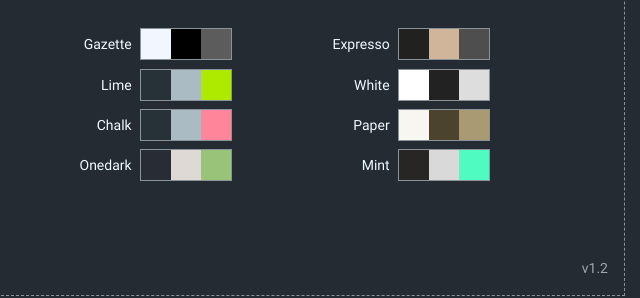
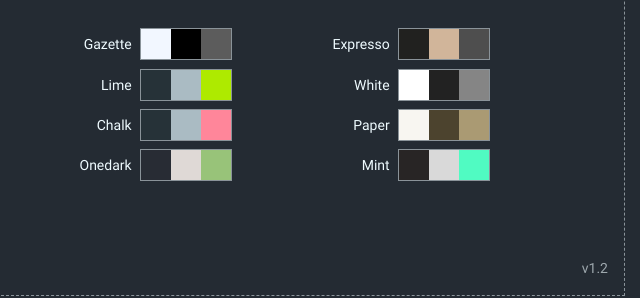
Before and after one commit to juanjonavarro/linkbridge, a website built with Vite: page src/newtab/newtab.html in a window 1280 px wide. Both pictures are taken after a click on the link 32 px from the left and 767 px from the top of the page. Shown: the part 157-455 px from the top of the page, 640-1280 px from the left. Built offline with nearby package versions, Linux system fonts and the light colour scheme; some packages are replaced by stand-ins of ours.

Commit message:
Enhance contrast of White theme

```diff
--- a/src/newtab/css/newtab.css
+++ b/src/newtab/css/newtab.css
@@ -153,7 +153,7 @@ h1, h2, h3, h4, h5, h6 {
 :root .theme-white {
   --background-color: 255, 255, 255;
   --primary-color: 34, 34, 34;
-  --secondary-color: 221, 221, 221;
+  --secondary-color: 133, 133, 133;
 }
 
 :root .theme-blues {
```
